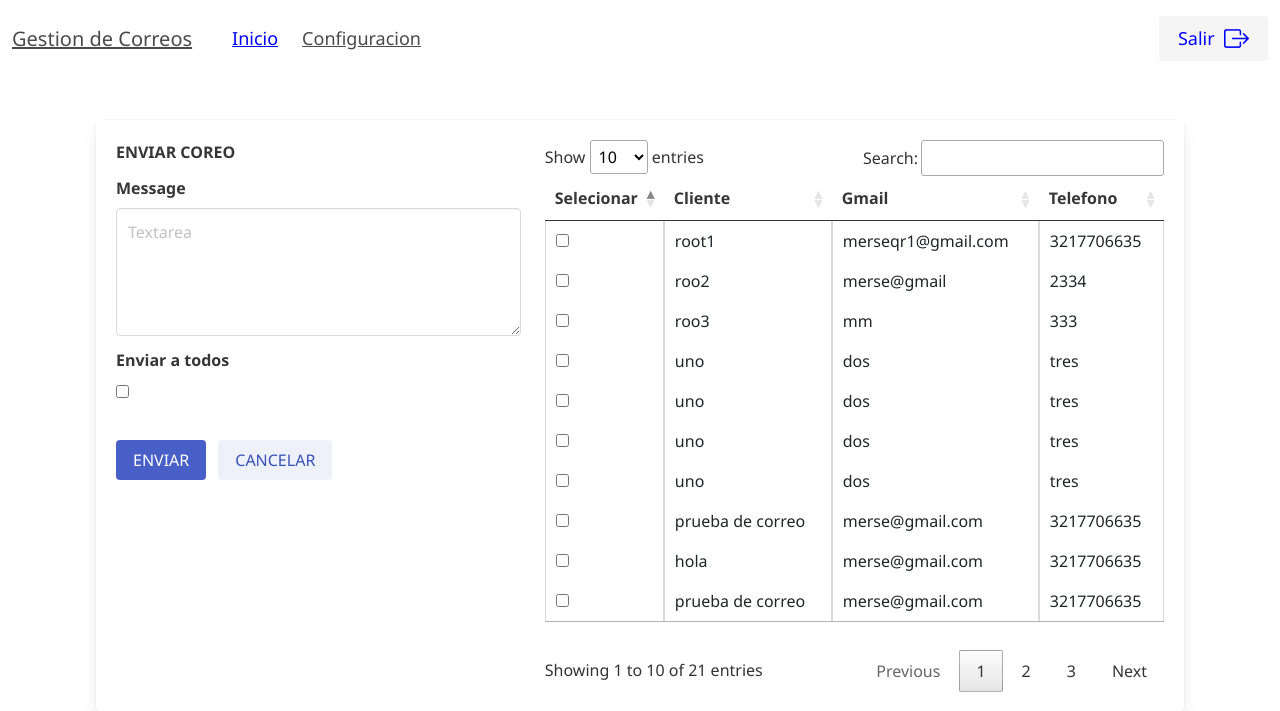
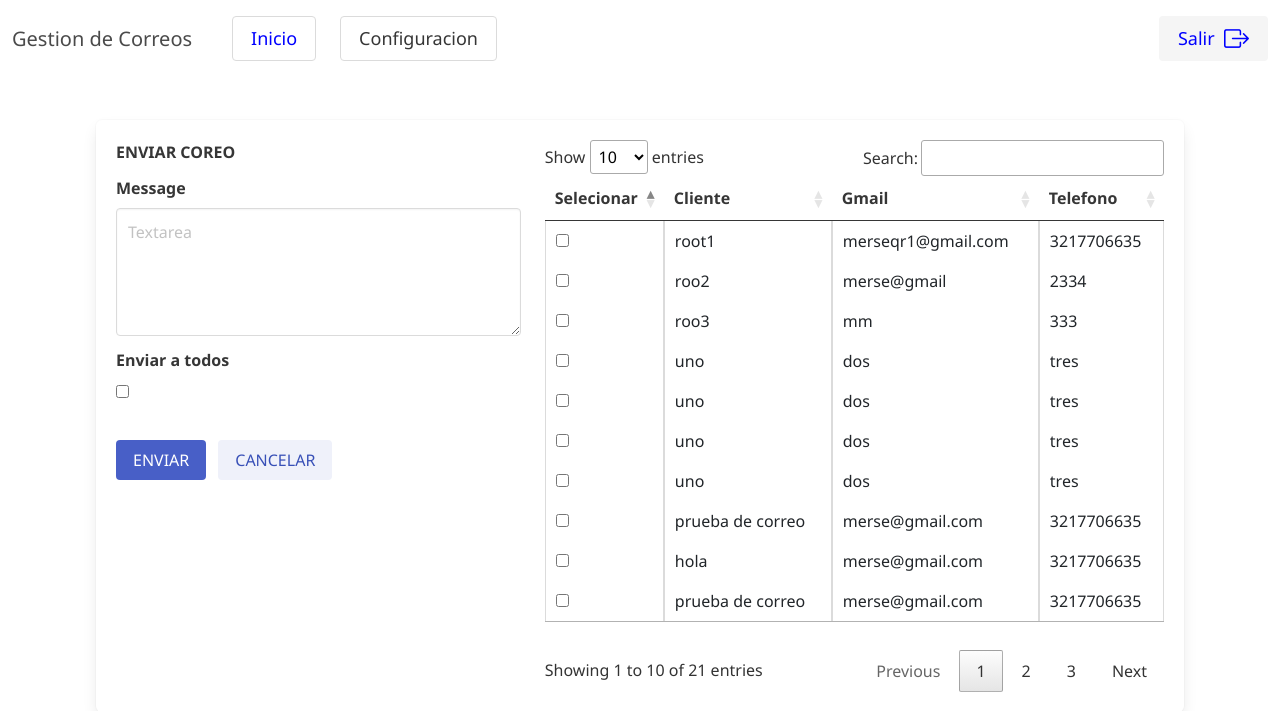
Before and after one commit to sauto-03/transportacol-1.0, a PHP site: page /home/admin.php in a window 1280 px wide. Shown: the top 711 px of the page. Run offline with PHP 8.4, Linux system fonts and the light colour scheme; the visitor is signed in with stand-in values (Sample User, id 1); data comes from the database, SQL or seed files in the repository; data that the repository does not hold is empty; some libraries are stand-ins or nearby versions.

Commit message:
Update admin.php

```diff
--- a/admin.php
+++ b/admin.php
@@ -95,14 +95,14 @@ if ($btn == 2) {
 
 <nav class="navbar is-fixed-top box-shadow-y " role="navigation" aria-label="main navigation">
     <div class="navbar-brand">
-        <a  id="vista-1" class="navbar-item">
-        Gestion de Correos
-        </a>
+   <div id="vista-1" class="navbar-item">
+            Gestion de Correos
+        </div>
 
 
-        <a  id="vista-2" class="navbar-item">
-        Configuracion del Servidor de correos
-        </a>
+        <div id="vista-2" class="navbar-item">
+            Configuracion del Servidor de correos
+        </div>
 
 
         <a role="button" class="navbar-burger burger" aria-label="menu" aria-expanded="false" data-target="navbarBasicExample">
@@ -115,14 +115,17 @@ if ($btn == 2) {
     <div id="navbarBasicExample" class="navbar-menu">
         <div class="navbar-start">
 
-            <a class="navbar-item" id="item1">
-                Inicio
-            </a>
+            <div class="navbar-item">
+                <button id="item1" class="button">
+                    Inicio
+                </button>
+            </div>
 
-            <a class="navbar-item" id="item2">
-                Configuracion
-            </a>
-
+            <div class="navbar-item" id="item2">
+                <button id="item2" class="button">
+                    Configuracion
+                </button>
+            </div>
 
         </div>
 
```
